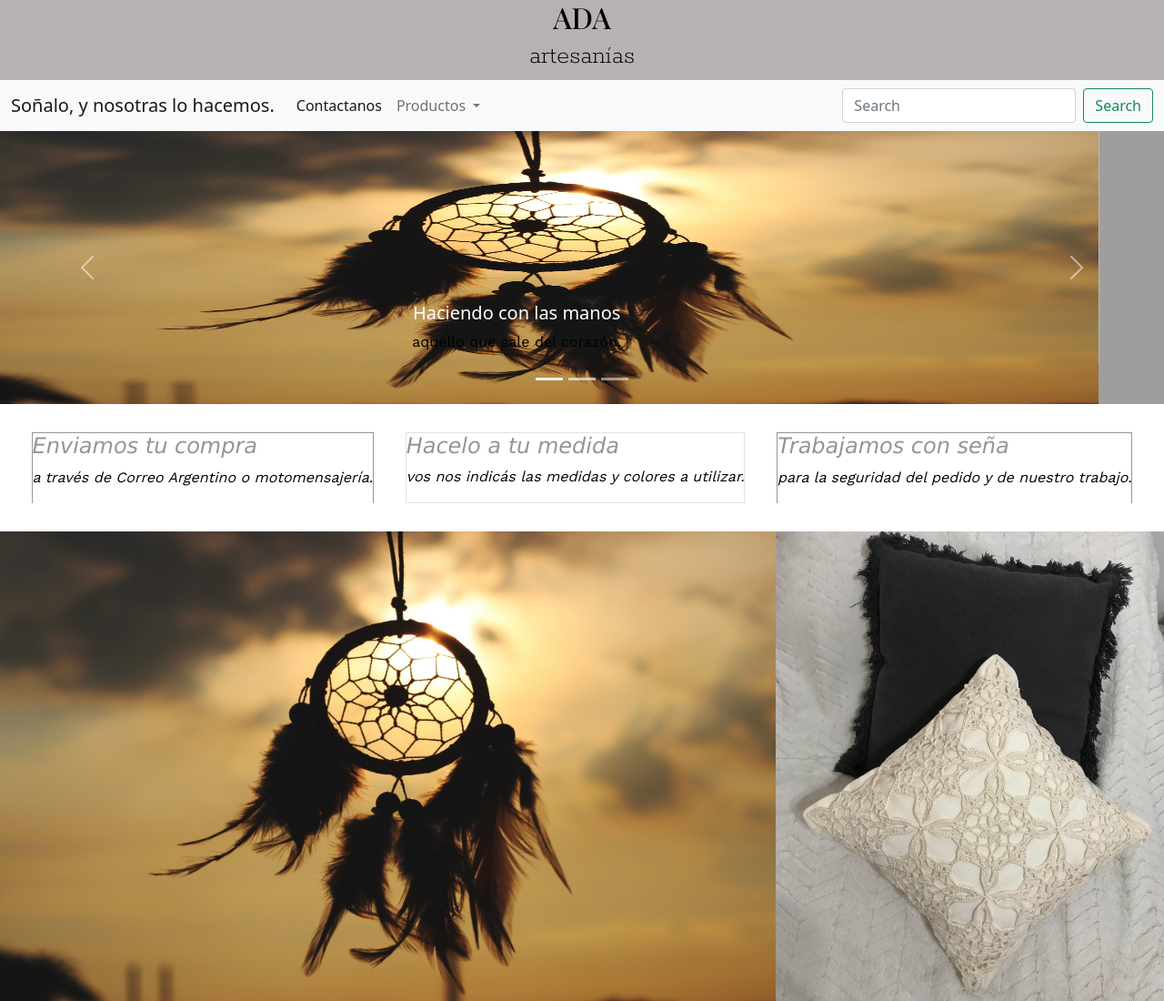
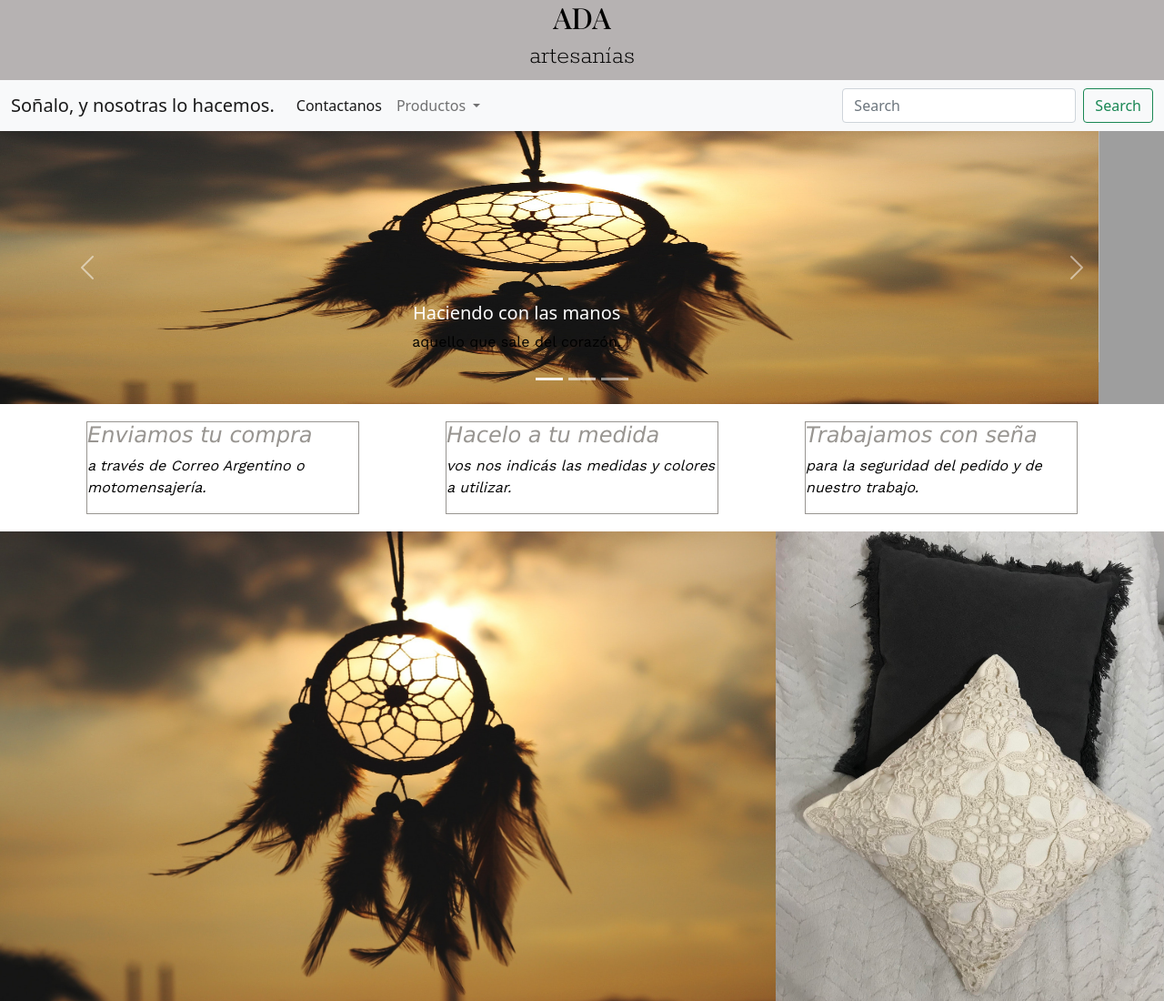
Before and after one commit to Ana-Berriocanal/entrega-artesanias.ada, a plain HTML site: page index.html in a window 1280 px wide. Shown: the top 1100 px of the page at 91% size. Drawn offline with nearby package versions, Linux system fonts and the light colour scheme; grey boxes are pictures that could not be loaded.

Commit message:
preentrega dos Berriocanal

```diff
--- a/css/style.css
+++ b/css/style.css
@@ -60,21 +60,18 @@ header div{
     font-weight: 200;
     font-family: 'Lucid-a Sans', 'Lucida Sans Regular', 'Lucida Grande', 'Lucida Sans Unicode', Geneva, Verdana, sans-serif;
     font-style: italic;;
-    border-left: 1px solid;
-    border-right: 1px solid;
-    border-top: 1px solid;
+    border: 1px solid;
     border-color: #989591;
 }
-/*
-.hero{
-    background-image: url("../img/pexels-miriam-alonso-7585854.jpg");
-    width: 100%;
-    height: 550px;
-    background-size: cover;
-    background-position: center;
-    text-align: center;
+.subti{
+    width: 300px;
+    transition-property: all;
+    transition-duration: 2s;
+    transition-timing-function: ease;
 }
-*/
+.subti:hover{
+    width: 360px;
+}
 .d-block-w-100{
     width: 100%;
     height: 300px;
@@ -183,15 +180,21 @@ p{
 }
 .fotoS div{
     border: 1px solid grey;
-    width: 25%;
+    width: 350px;
     height: 430px;
-    margin: 25px;
+    margin: 10px;
     text-align: center;
     display: inline-block;
+    transition-property: all;
+    transition-duration: 2s;
+    transition-timing-function:ease;
+}
+.fotoS div:hover{
+    width: 360px;
 }
 .fotoS div a{
     text-decoration: none;
-    background-color: green;
+    background-color: rgb(90, 90, 90);
     font-weight: bold;
     color: antiquewhite;
 }
--- a/index.html
+++ b/index.html
@@ -103,15 +103,15 @@
 
         <section class="parrafo">
             <div class="SolapaP">
-                <div>
+                <div class="subti">
                     <h4>Enviamos tu compra</h4>
                     <p>a través de Correo Argentino o motomensajería.</p>
                 </div>
-                <div class="border">
+                <div class="subti">
                     <h4>Hacelo a tu medida</h4>
                     <p>vos nos indicás las medidas y colores a utilizar.</p>
                 </div>
-                <div>
+                <div class="subti">
                     <h4>Trabajamos con seña</h4>
                     <p>para la seguridad del pedido y de nuestro trabajo.</p>
                 </div>
```
Also changed, not shown: pages/amigurumis.html (+0 -12 lines).
